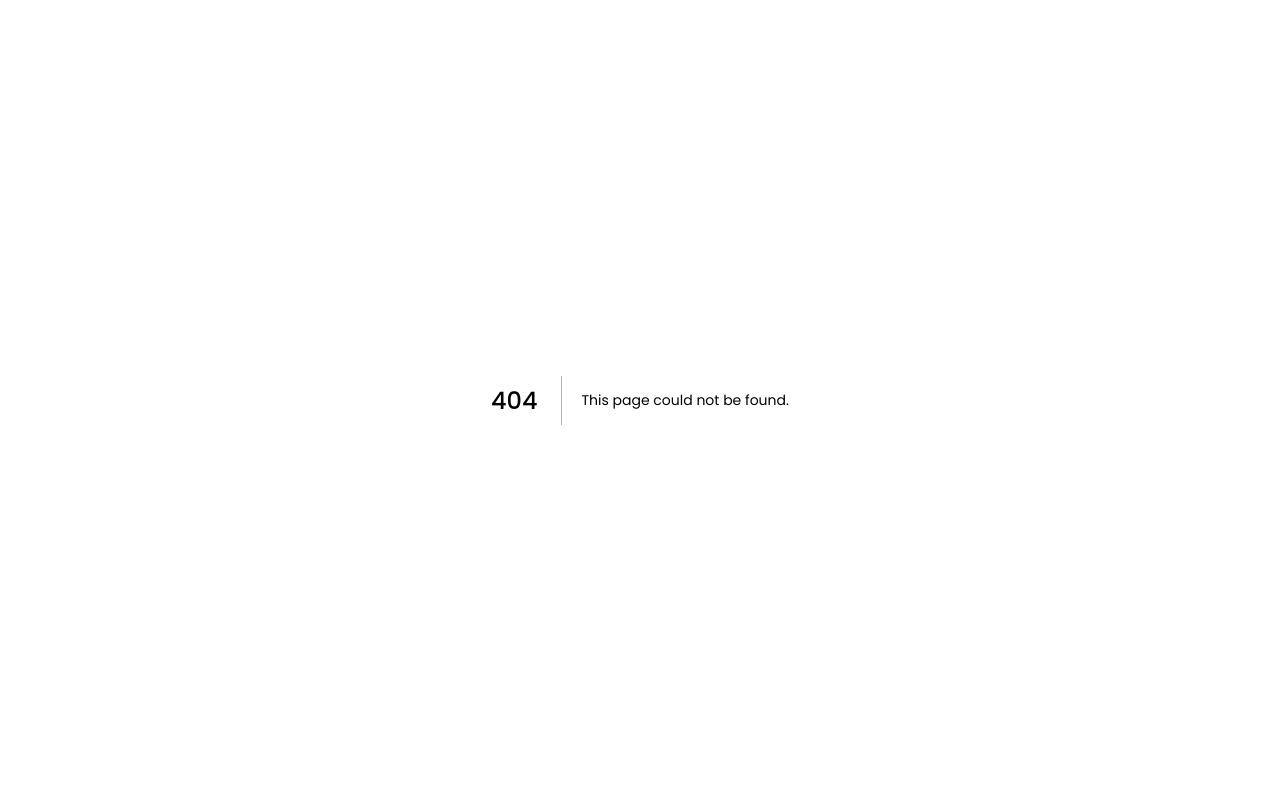
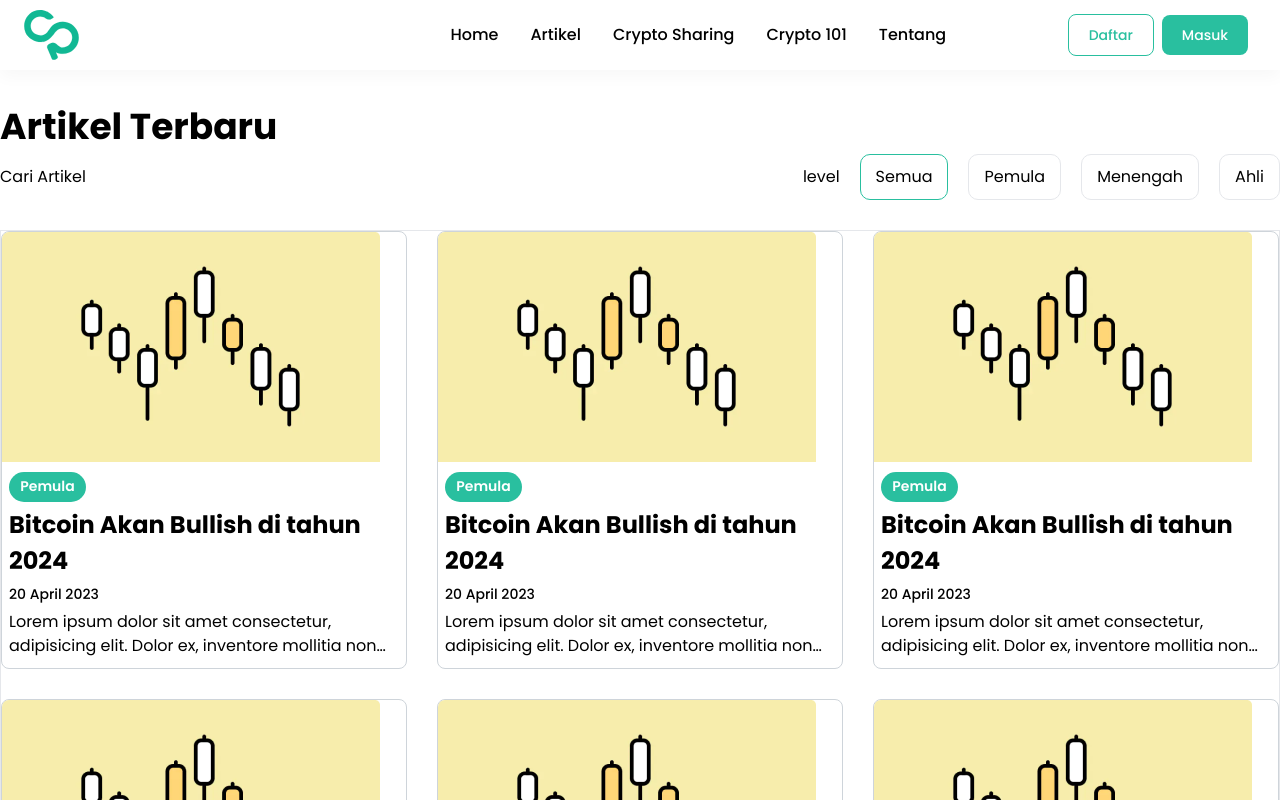
Before and after one commit to Rizalmultimedia2/Cryptopedia, a Next.js app: page /artikel in a window 1280 px wide. Before the commit this address had no page. Shown: the top 800 px of the page. Built offline with nearby package versions, Linux system fonts and the light colour scheme.

Commit message:
Add komponen, page
Komponen artikel, page artikel

```diff
--- /dev/null
+++ b/src/components/Artikel.jsx
@@ -0,0 +1,27 @@
+import Image from "next/image";
+import React from "react";
+
+function Artikel() {
+  return (
+    <>
+      <div className="flex flex-col w-full bg-white border border-gray-4 rounded-lg gap-[10px] overflow-hidden">
+        <Image src="/image/artikel.png" width={378} height={230} />
+        <div className="flex flex-col gap-[5px] px-[7px] mb-[10px]">
+          <div className="level">Pemula</div>
+          <p className="text-p1 text-black font-bold">
+            Bitcoin Akan Bullish di tahun 2024
+          </p>
+          <p className="text-p3 text-black font-medium">20 April 2023</p>
+          <p className="line-clamp-2">
+            Lorem ipsum dolor sit amet consectetur, adipisicing elit. Dolor ex,
+            inventore mollitia non harum similique, fugit veniam veritatis error
+            excepturi voluptatum a labore, dolorum ut ipsam atque quas quae
+            possimus.
+          </p>
+        </div>
+      </div>
+    </>
+  );
+}
+
+export default Artikel;
--- a/src/components/CryptoMateriCard.jsx
+++ b/src/components/CryptoMateriCard.jsx
@@ -12,9 +12,7 @@ function CryptoMateri() {
               <FiBookmark className="text-primary-1" />
             </div>
           </div>
-          <div className="flex justify-center items-center rounded-md text-p2 text-light-color py-[3px] py-[3px] h-[30px] w-[77px] bg-primary-1">
-            Pemula
-          </div>
+          <div className="level">Pemula</div>
         </div>
         <div>
           Lorem ipsum dolor, sit amet consectetur adipisicing elit. Perspiciatis
--- a/src/components/Header.jsx
+++ b/src/components/Header.jsx
@@ -5,7 +5,7 @@ function Header() {
   return (
     <header>
       <nav class="bg-white border-gray-200 px-4 lg:px-6 py-2.5 shadow-shadows-1">
-        <div class="flex flex-wrap justify-between items-center mx-auto max-w-screen-xl">
+        <div class="flex flex-wrap justify-between items-center mx-auto container">
           <a href="#" class="flex items-center">
             <Image
               src="/image/Logo.svg"
--- /dev/null
+++ b/src/pages/artikel.js
@@ -0,0 +1,36 @@
+import Artikel from "@/components/Artikel";
+import Header from "@/components/Header";
+import React from "react";
+
+function artikel() {
+  return (
+    <>
+      <Header />
+      <div className="flex flex-col container gap-[30px] mt-[30px]">
+        <div>
+          <p className="font-bold text-h3">Artikel Terbaru</p>
+          <div className="flex justify-between items-center">
+            <div>Cari Artikel</div>
+            <div className="flex flex-row items-center gap-[20px]">
+              <p>level</p>
+              <button className="level-filter border-primary-1">Semua</button>
+              <button className="level-filter">Pemula</button>
+              <button className="level-filter">Menengah</button>
+              <button className="level-filter">Ahli</button>
+            </div>
+          </div>
+        </div>
+        <div className="grid grid-cols-1 md:grid-cols-2 lg:grid-cols-3 gap-[30px] border">
+          <Artikel />
+          <Artikel />
+          <Artikel />
+          <Artikel />
+          <Artikel />
+          <Artikel />
+        </div>
+      </div>
+    </>
+  );
+}
+
+export default artikel;
--- a/src/pages/test.js
+++ b/src/pages/test.js
@@ -1,3 +1,4 @@
+import Artikel from "@/components/Artikel";
 import CryptoMateri from "@/components/CryptoMateriCard";
 import CryptoSharing from "@/components/CryptoSharingCard";
 import MyBookmark from "@/components/MyBookmark";
@@ -6,6 +7,7 @@ import React from "react";
 function test() {
   return (
     <div>
+      <Artikel />
       <CryptoMateri />
       <CryptoSharing />
       <MyBookmark />
--- a/src/styles/globals.css
+++ b/src/styles/globals.css
@@ -75,3 +75,11 @@
 .item-header {
   @apply block py-2 pr-4 pl-3 text-black border-b border-gray-100 hover:text-primary-1 lg:border-0 lg:p-0;
 }
+
+.level {
+  @apply flex justify-center items-center rounded-[100px] text-p3 text-light-color h-[30px] w-[77px] bg-primary-1 font-semibold px-[3px] py-[10px];
+}
+
+.level-filter {
+  @apply px-[15px] py-[10px] border flex justify-center items-center rounded-[10px];
+}
```
Also changed, not shown: public/image/Artikel.png (added).
